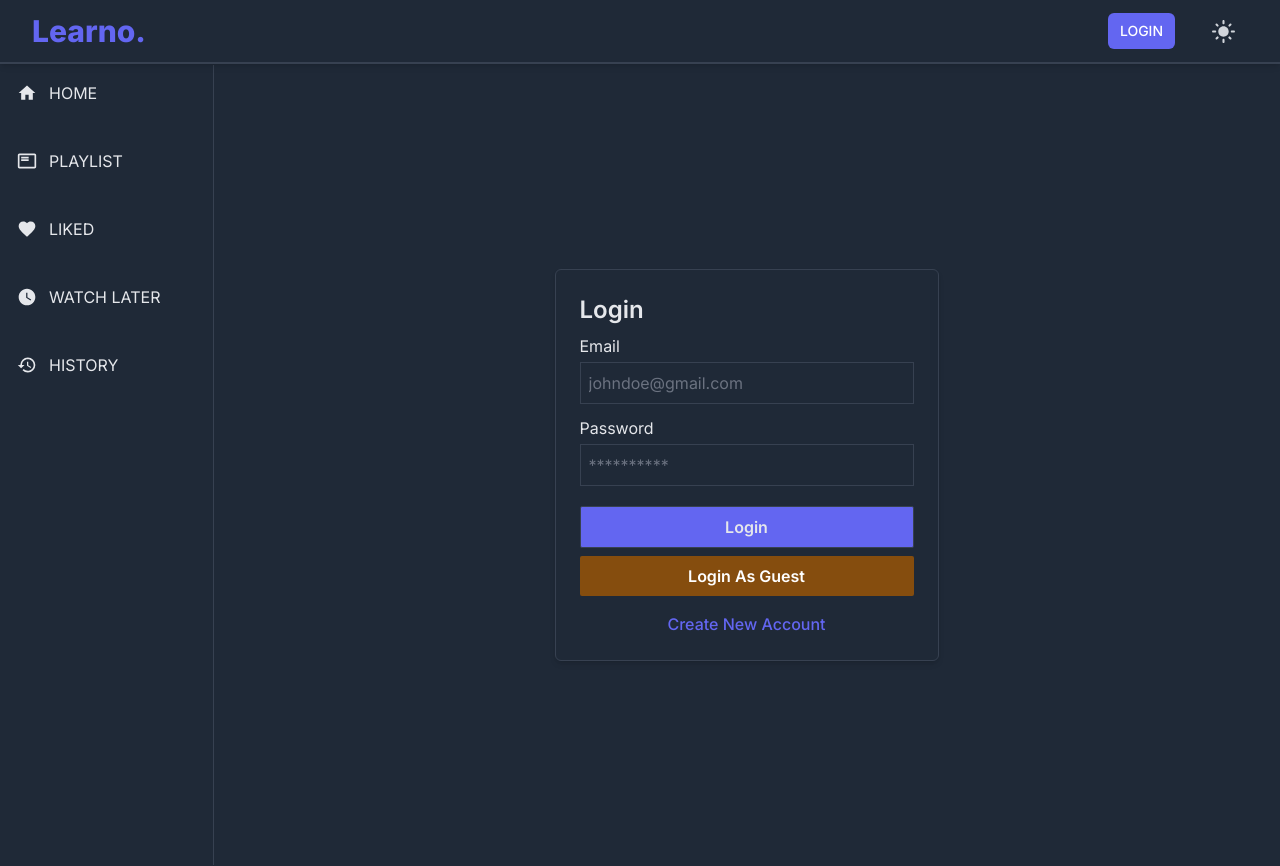
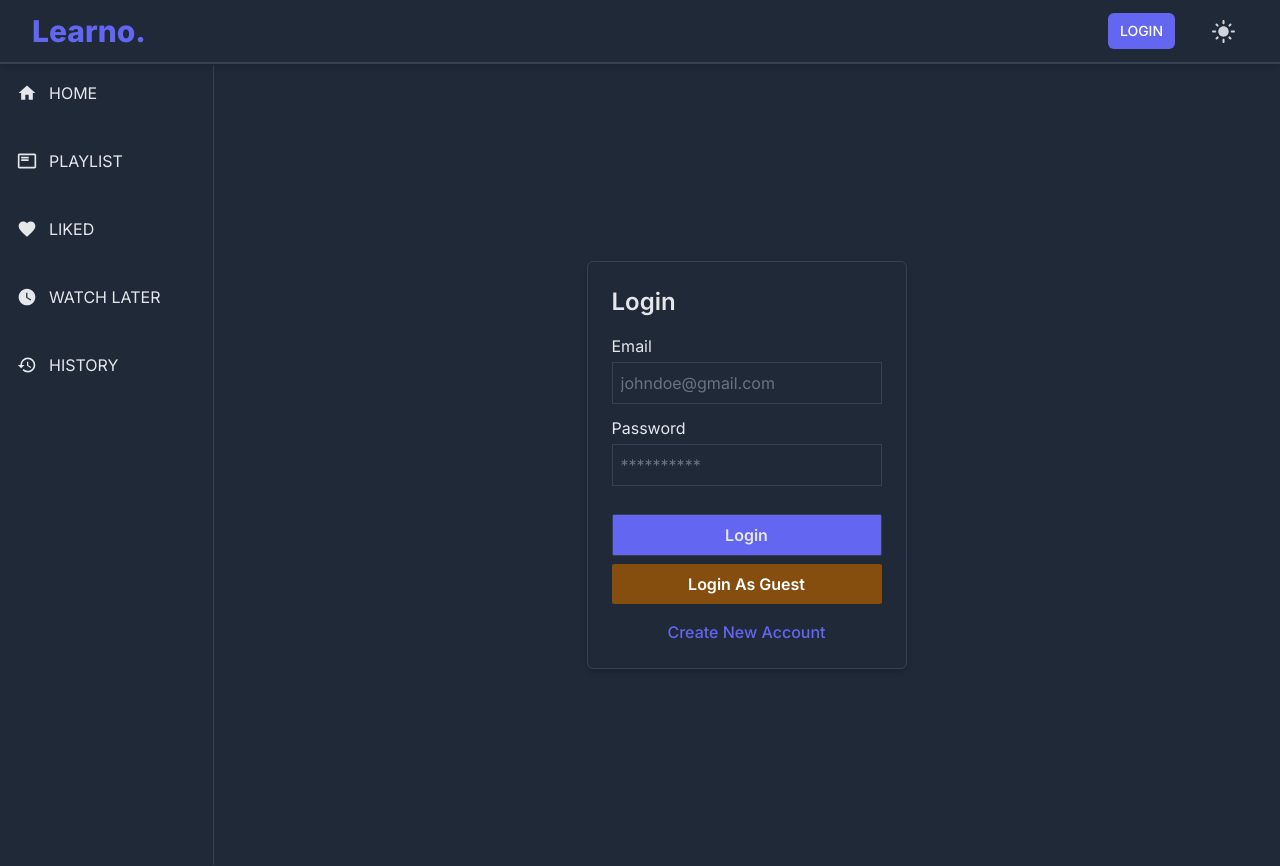
Before and after one commit to Avin008/learno-video-library, a Next.js app: page /login in a window 1280 px wide. Built offline with nearby package versions, Linux system fonts and the light colour scheme.

Commit message:
style: decrease width

```diff
--- a/pages/login.tsx
+++ b/pages/login.tsx
@@ -4,7 +4,7 @@ const LoginPage = (): React.ReactElement => {
   return (
     <div className="flex min-h-screen items-center justify-center sm:col-span-12 lg:col-span-10">
       <form className="">
-        <div className="m-auto mx-2 h-fit w-96 space-y-2 rounded-md border p-6 shadow-md dark:border-dark-border dark:bg-dark-background">
+        <div className="m-auto h-fit w-80 space-y-4 rounded-md border p-6 shadow-md dark:border-dark-border dark:bg-dark-background">
           <h1 className="text-2xl font-semibold dark:text-dark-text">Login</h1>
           <div className="space-y-3">
             <span className="flex flex-col space-y-1">
```
